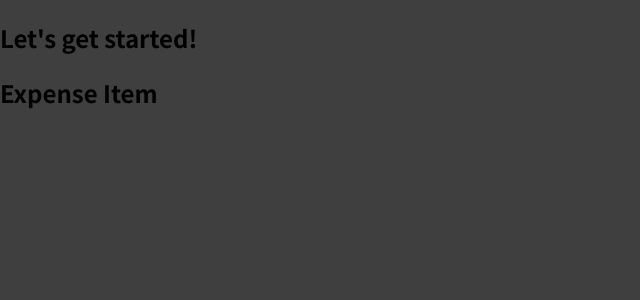
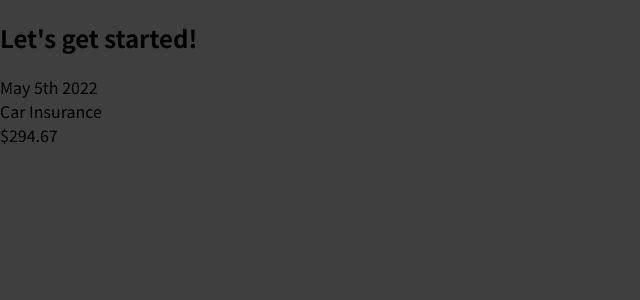
Before and after one commit to mullerdiana/React, a JavaScript app in the folder react-complete-guide/: page / in a window 1280 px wide. Shown: the top 300 px of the page, without its empty margins (0-640 px from the left). Built offline with nearby package versions, Linux system fonts and the light colour scheme.

Commit message:
Alterações em ExpensiveItem

```diff
--- a/react-complete-guide/src/components/ExpenseItem.js
+++ b/react-complete-guide/src/components/ExpenseItem.js
@@ -1,7 +1,11 @@
-function ExpensiveItem(){
-    return (
-        <h2>Expense Item</h2>
-    )
+function ExpensiveItem() {
+  return (
+    <>
+      <div>May 5th 2022</div>
+      <div>Car Insurance</div>
+      <div>$294.67</div>
+    </>
+  );
 }
 
 export default ExpensiveItem;
```
